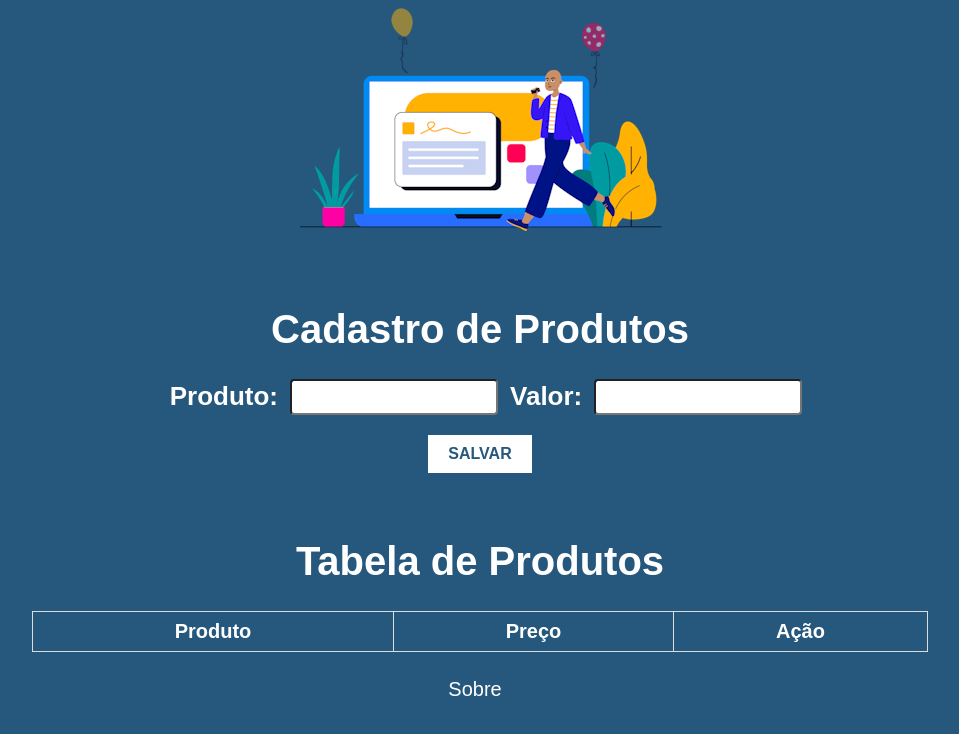
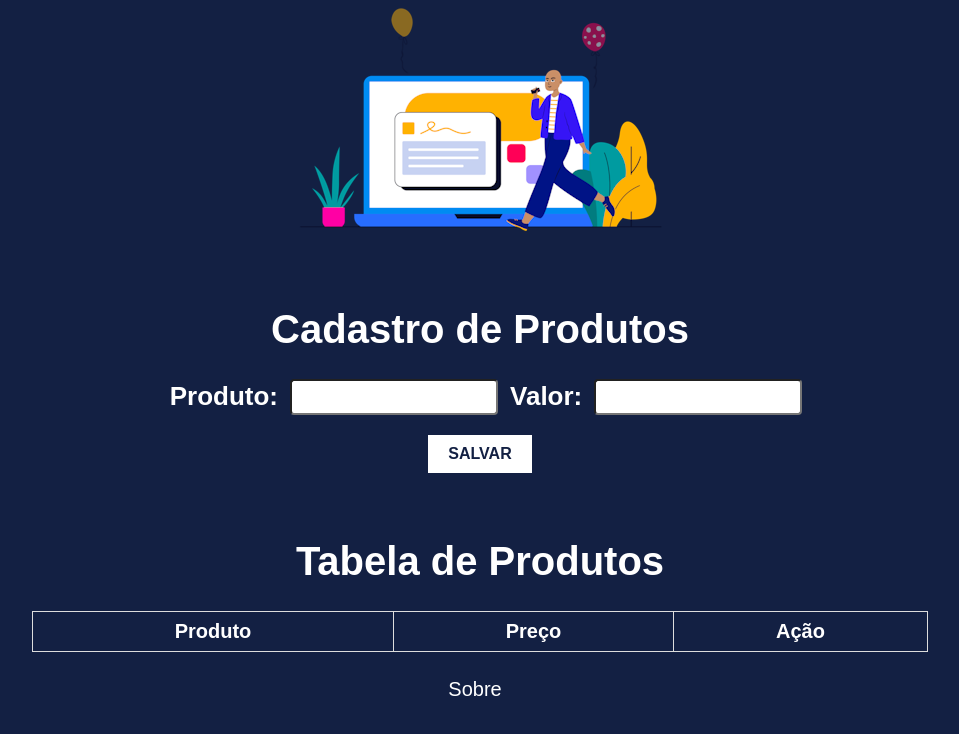
Before and after one commit to GarciaaMarilia/productRegistration, a plain HTML site: page index.html in a window 1280 px wide. Shown: the whole page, without its empty margins (160-1119 px from the left). Drawn offline with Linux system fonts and the light colour scheme; a web font is replaced by a local one.

Commit message:
style: styling scroll bar

```diff
--- a/styles/style.css
+++ b/styles/style.css
@@ -3,7 +3,7 @@ body {
  padding: 0;
  box-sizing: border-box;
  justify-content: flex-center;
- background-color: #26577c;
+ background-color: #132043;
 }
 
 h1 {
@@ -59,7 +59,7 @@ label {
 table {
  width: 70%;
  border-collapse: collapse;
- background-color: #26577c;
+ background-color: #132043;
 }
 
 .center-inputs {
@@ -81,7 +81,7 @@ table {
 }
 
 .div-footer {
- color: #26577c;
+ color: #132043;
  padding: 10px 0;
  text-align: center;
 }
@@ -111,7 +111,7 @@ table {
  border: none;
  cursor: pointer;
  font-size: 16px;
- color: #26577c;
+ color: #132043;
  padding-top: 10px;
  font-weight: bold;
  padding-inline: 20px;
@@ -140,3 +140,29 @@ table {
 .cell-acao {
  text-align: center;
 }
+
+/* Define the scrollbar */
+::-webkit-scrollbar {
+    width: 20px; /* Set the width of the scrollbar */
+}
+
+/* Define the scrollbar track */
+::-webkit-scrollbar-track {
+    background-color: #132043; /* Set the background color of the track */
+}
+
+/* Define the scrollbar thumb */
+::-webkit-scrollbar-thumb {
+    background-color: #FDF0F0; /* Set the color of the thumb */
+    border-radius: 5px; /* Set the radius of the thumb */
+}
+
+/* Define the scrollbar thumb on hover */
+::-webkit-scrollbar-thumb:hover {
+    background-color: #FDF0F0; /* Change the color on hover */
+}
+
+/* Define the scrollbar corner */
+::-webkit-scrollbar-corner {
+    background-color: transparent; /* Set the color of the scrollbar corner */
+}
```
